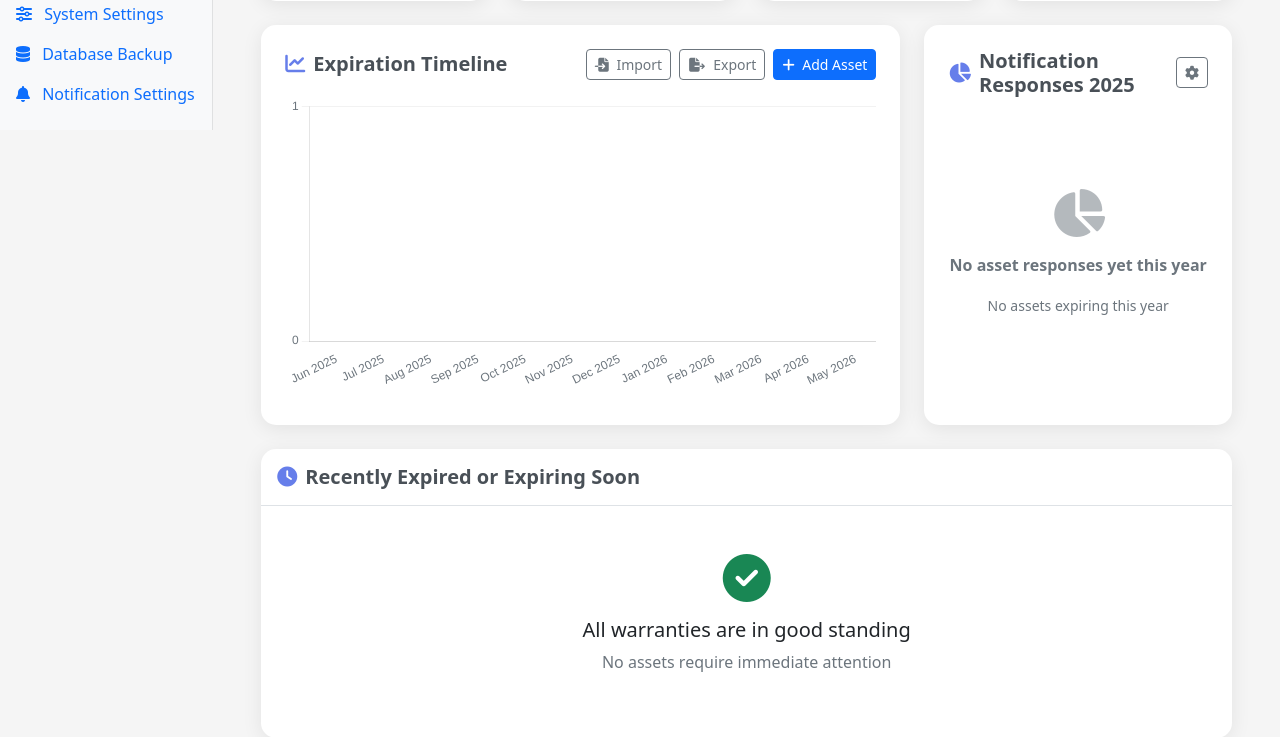
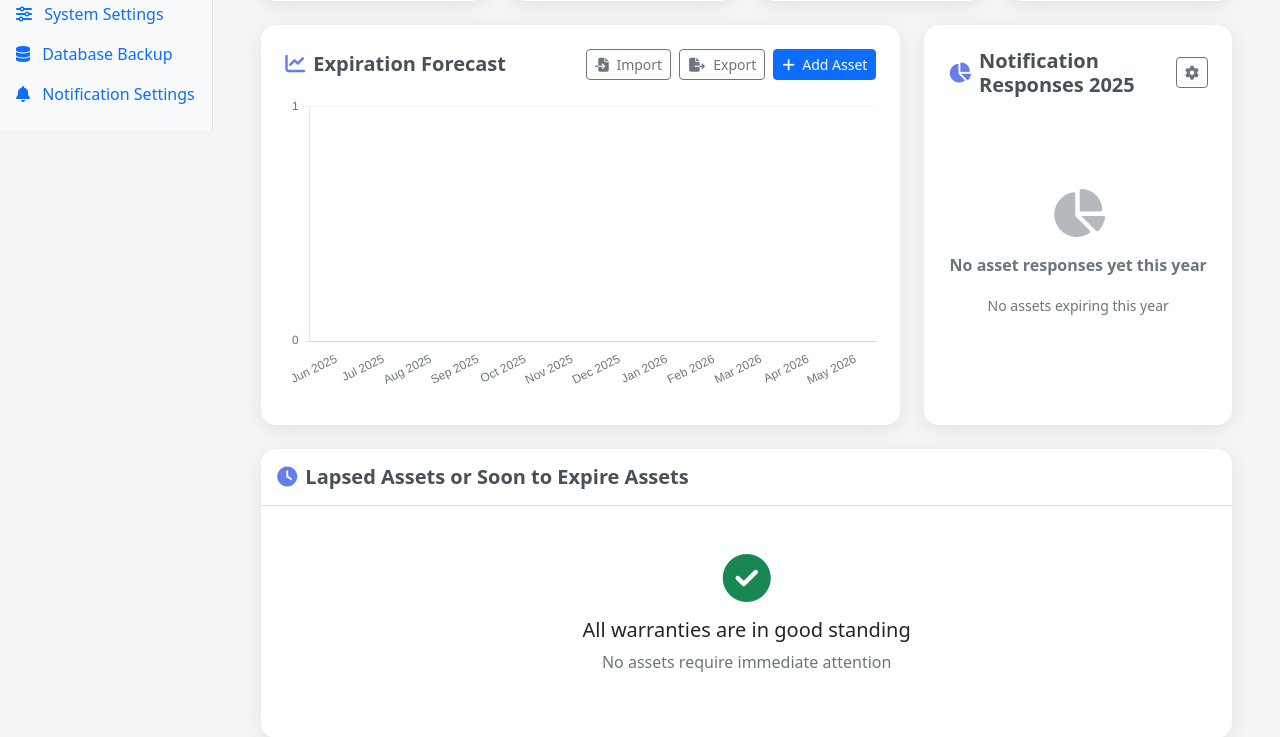
Before and after one commit to thokzz/asset-lookup, a Flask app: page / in a window 1280 px wide. Shown: the part 670-1407 px from the top of the page. Run offline with Flask 2, Linux system fonts and the light colour scheme; a user stored in the database is signed in; data that the repository does not hold is empty; some libraries are stand-ins or nearby versions.

Commit message:
Update dashboard.html

```diff
--- a/app/templates/assets/dashboard.html
+++ b/app/templates/assets/dashboard.html
@@ -311,7 +311,7 @@
                 <div class="d-flex justify-content-between align-items-center mb-3">
                     <h3 class="section-title mb-0">
                         <i class="fas fa-chart-line"></i>
-                        Expiration Timeline
+                        Expiration Forecast
                     </h3>
                     <div class="d-flex align-items-center">
                         {% if current_user.has_permission('CREATE') %}
@@ -413,7 +413,7 @@
                 <div class="p-3 border-bottom">
                     <h3 class="section-title mb-0">
                         <i class="fas fa-clock"></i>
-                        Recently Expired or Expiring Soon
+                        Lapsed Assets or Soon to Expire Assets
                     </h3>
                 </div>
                 {% if recent_assets %}
```
